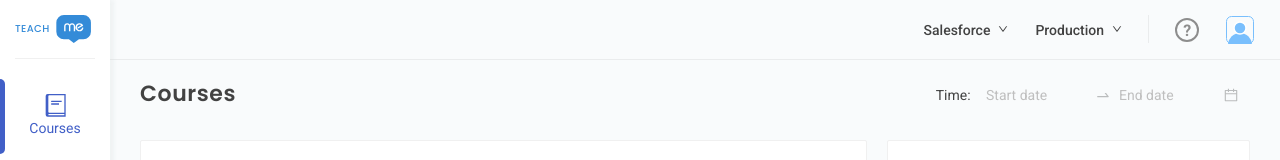
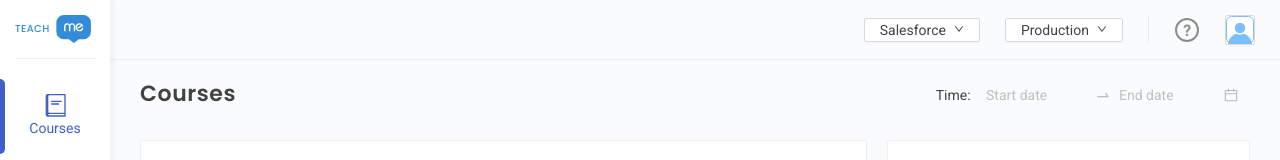
Before and after one commit to delta94/teachme-admin, a React (Create React App) app: page /courses in a window 1280 px wide. Shown: the top 160 px of the page. Built offline with nearby package versions, Linux system fonts and the light colour scheme.

Commit message:
Remove specific "type" prop and rename ts props type in `WMButton`

```diff
--- a/src/components/common/WMButton/index.tsx
+++ b/src/components/common/WMButton/index.tsx
@@ -2,16 +2,21 @@ import React, { ReactElement } from 'react';
 import { Button } from 'antd';
 import { ButtonProps } from 'antd/lib/button';
 
-export type PropTypes = {
+export type IWMButtonProps = {
   className?: string;
   icon?: ButtonProps['icon'];
   children?: React.ReactNode;
   props?: ButtonProps;
 };
 
-export default function WMButton({ className, icon, children, ...props }: PropTypes): ReactElement {
+export default function WMButton({
+  className,
+  icon,
+  children,
+  ...props
+}: IWMButtonProps): ReactElement {
   return (
-    <Button type="link" className={`wm-btn ${className}`} icon={icon} {...props}>
+    <Button className={`wm-btn ${className}`} icon={icon} {...props}>
       {children}
     </Button>
   );
```
